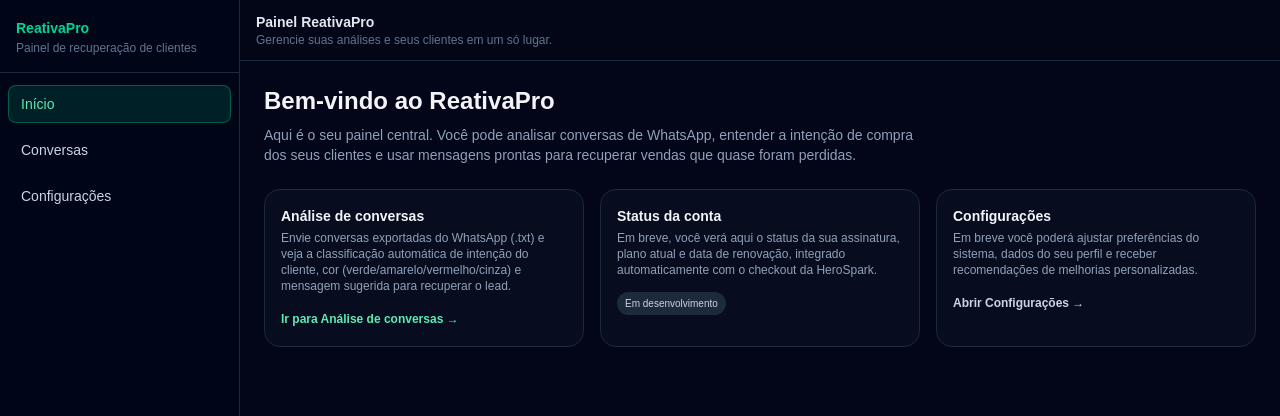
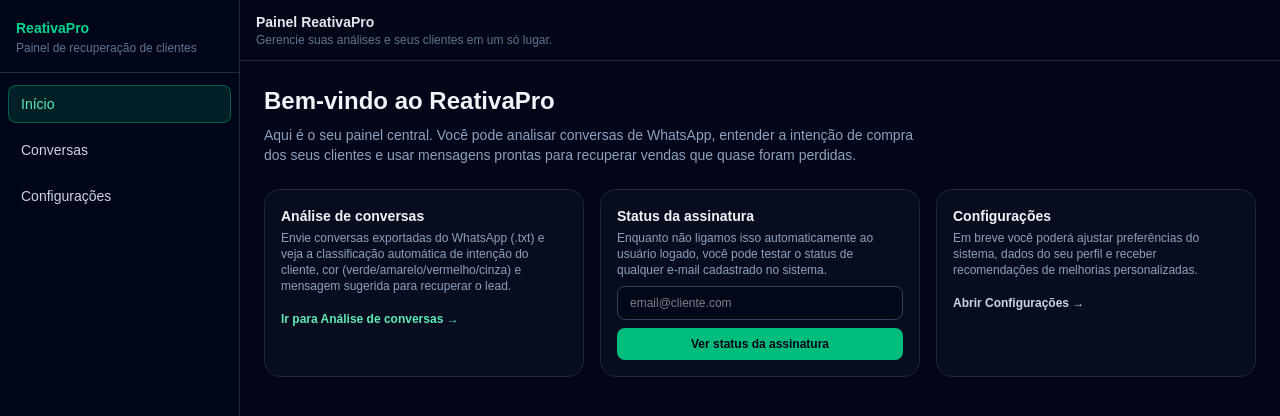
Before and after one commit to ReativaPro/reativapro, a Next.js app: page /dashboard in a window 1280 px wide. Shown: the top 416 px of the page. Built offline with nearby package versions, Linux system fonts and the light colour scheme.

Commit message:
dashboard adiciona card de status da assinatura

```diff
--- a/app/dashboard/page.tsx
+++ b/app/dashboard/page.tsx
@@ -1,6 +1,143 @@
+"use client"
+
+import { useState } from "react"
 import Link from "next/link"
 
+type SubscriptionStatus =
+  | "no_user"
+  | "no_subscription"
+  | "active"
+  | "expired"
+  | "pending"
+
+type AssinaturaResponse = {
+  ok: boolean
+  foundUser?: boolean
+  status?: SubscriptionStatus
+  subscription?: {
+    plan: string | null
+    status: string | null
+    expires_at: string | null
+    started_at: string | null
+    last_payment_status: string | null
+  } | null
+  error?: string
+}
+
 export default function DashboardHomePage() {
+  const [email, setEmail] = useState("")
+  const [loading, setLoading] = useState(false)
+  const [result, setResult] = useState<AssinaturaResponse | null>(null)
+  const [errorMsg, setErrorMsg] = useState<string | null>(null)
+
+  async function handleCheckAssinatura(e: React.FormEvent) {
+    e.preventDefault()
+    setErrorMsg(null)
+    setResult(null)
+
+    const trimmed = email.trim()
+    if (!trimmed) {
+      setErrorMsg("Digite um e-mail para consultar.")
+      return
+    }
+
+    try {
+      setLoading(true)
+      const res = await fetch("/api/assinatura/status", {
+        method: "POST",
+        headers: { "Content-Type": "application/json" },
+        body: JSON.stringify({ email: trimmed }),
+      })
+
+      const data = (await res.json()) as AssinaturaResponse
+
+      if (!res.ok || !data.ok) {
+        setErrorMsg("Erro ao consultar assinatura. Tente novamente.")
+        return
+      }
+
+      setResult(data)
+    } catch (err) {
+      console.error("Erro ao consultar assinatura:", err)
+      setErrorMsg("Erro inesperado. Tente novamente.")
+    } finally {
+      setLoading(false)
+    }
+  }
+
+  function renderStatus() {
+    if (!result) return null
+
+    if (result.status === "no_user") {
+      return (
+        <p className="text-xs text-rose-400">
+          Nenhum usuário foi encontrado com esse e-mail.
+        </p>
+      )
+    }
+
+    if (result.status === "no_subscription") {
+      return (
+        <p className="text-xs text-amber-300">
+          Usuário encontrado, mas nenhuma assinatura registrada ainda.
+        </p>
+      )
+    }
+
+    if (result.status === "pending") {
+      return (
+        <p className="text-xs text-amber-300">
+          Assinatura está em estado <span className="font-semibold">pendente</span>.
+          Aguarde a confirmação do pagamento na HeroSpark.
+        </p>
+      )
+    }
+
+    if (result.status === "expired") {
+      return (
+        <p className="text-xs text-rose-300">
+          Assinatura encontrada, mas está{" "}
+          <span className="font-semibold">expirada</span>. Peça para o cliente
+          renovar o plano na página de pagamento.
+        </p>
+      )
+    }
+
+    if (result.status === "active") {
+      const exp = result.subscription?.expires_at
+      let expText = ""
+      if (exp) {
+        const d = new Date(exp)
+        expText = d.toLocaleDateString("pt-BR", {
+          day: "2-digit",
+          month: "2-digit",
+          year: "numeric",
+        })
+      }
+
+      return (
+        <p className="text-xs text-emerald-300">
+          Assinatura <span className="font-semibold">ativa</span>{" "}
+          {result.subscription?.plan && (
+            <>
+              do plano{" "}
+              <span className="font-semibold">
+                {result.subscription.plan}
+              </span>{" "}
+            </>
+          )}
+          {expText && (
+            <>
+              até <span className="font-semibold">{expText}</span>.
+            </>
+          )}
+        </p>
+      )
+    }
+
+    return null
+  }
+
   return (
     <div className="space-y-6">
       <section>
@@ -15,6 +152,7 @@
       </section>
 
       <section className="grid gap-4 md:grid-cols-3">
+        {/* Card 1 - Análise de conversas */}
         <div className="border border-slate-800 rounded-2xl p-4 bg-slate-900/40">
           <h3 className="text-sm font-semibold mb-1">Análise de conversas</h3>
           <p className="text-xs text-slate-400 mb-3">
@@ -30,18 +168,39 @@
           </Link>
         </div>
 
-        <div className="border border-slate-800 rounded-2xl p-4 bg-slate-900/40">
-          <h3 className="text-sm font-semibold mb-1">Status da conta</h3>
-          <p className="text-xs text-slate-400 mb-3">
-            Em breve, você verá aqui o status da sua assinatura, plano atual e
-            data de renovação, integrado automaticamente com o checkout da
-            HeroSpark.
+        {/* Card 2 - Status da assinatura (novo) */}
+        <div className="border border-slate-800 rounded-2xl p-4 bg-slate-900/40 space-y-2">
+          <h3 className="text-sm font-semibold mb-1">Status da assinatura</h3>
+          <p className="text-xs text-slate-400">
+            Enquanto não ligamos isso automaticamente ao usuário logado, você
+            pode testar o status de qualquer e-mail cadastrado no sistema.
           </p>
-          <span className="inline-flex text-[10px] px-2 py-1 rounded-full bg-slate-800 text-slate-300">
-            Em desenvolvimento
-          </span>
+
+          <form onSubmit={handleCheckAssinatura} className="space-y-2">
+            <input
+              type="email"
+              placeholder="email@cliente.com"
+              value={email}
+              onChange={(e) => setEmail(e.target.value)}
+              className="w-full rounded-lg bg-slate-950/70 border border-slate-700 px-3 py-2 text-xs outline-none focus:border-emerald-500"
+            />
+            <button
+              type="submit"
+              disabled={loading}
+              className="w-full text-xs font-semibold rounded-lg bg-emerald-500 text-slate-950 py-2 hover:bg-emerald-400 disabled:opacity-60"
+            >
+              {loading ? "Consultando..." : "Ver status da assinatura"}
+            </button>
+          </form>
+
+          {errorMsg && (
+            <p className="text-xs text-rose-400 mt-1">{errorMsg}</p>
+          )}
+
+          {renderStatus()}
         </div>
 
+        {/* Card 3 - Configurações (placeholder ainda) */}
         <div className="border border-slate-800 rounded-2xl p-4 bg-slate-900/40">
           <h3 className="text-sm font-semibold mb-1">Configurações</h3>
           <p className="text-xs text-slate-400 mb-3">
```
